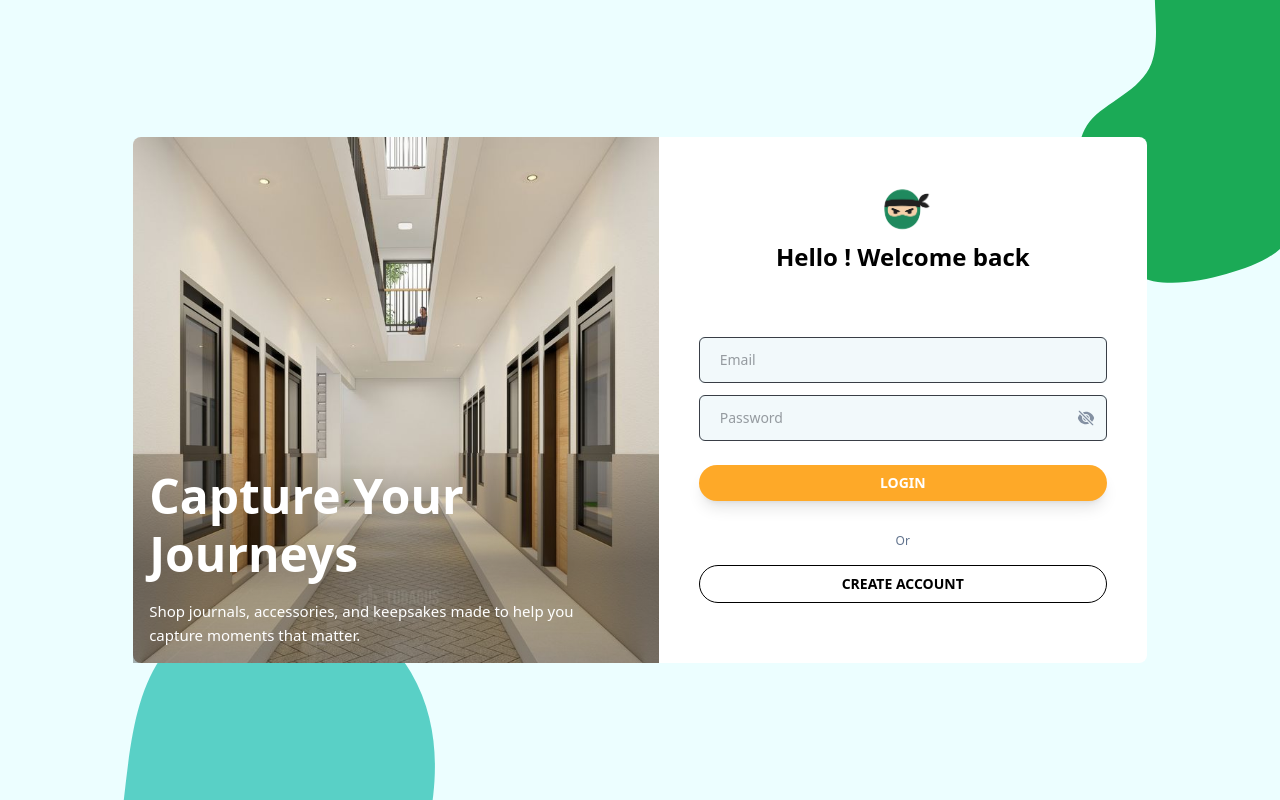
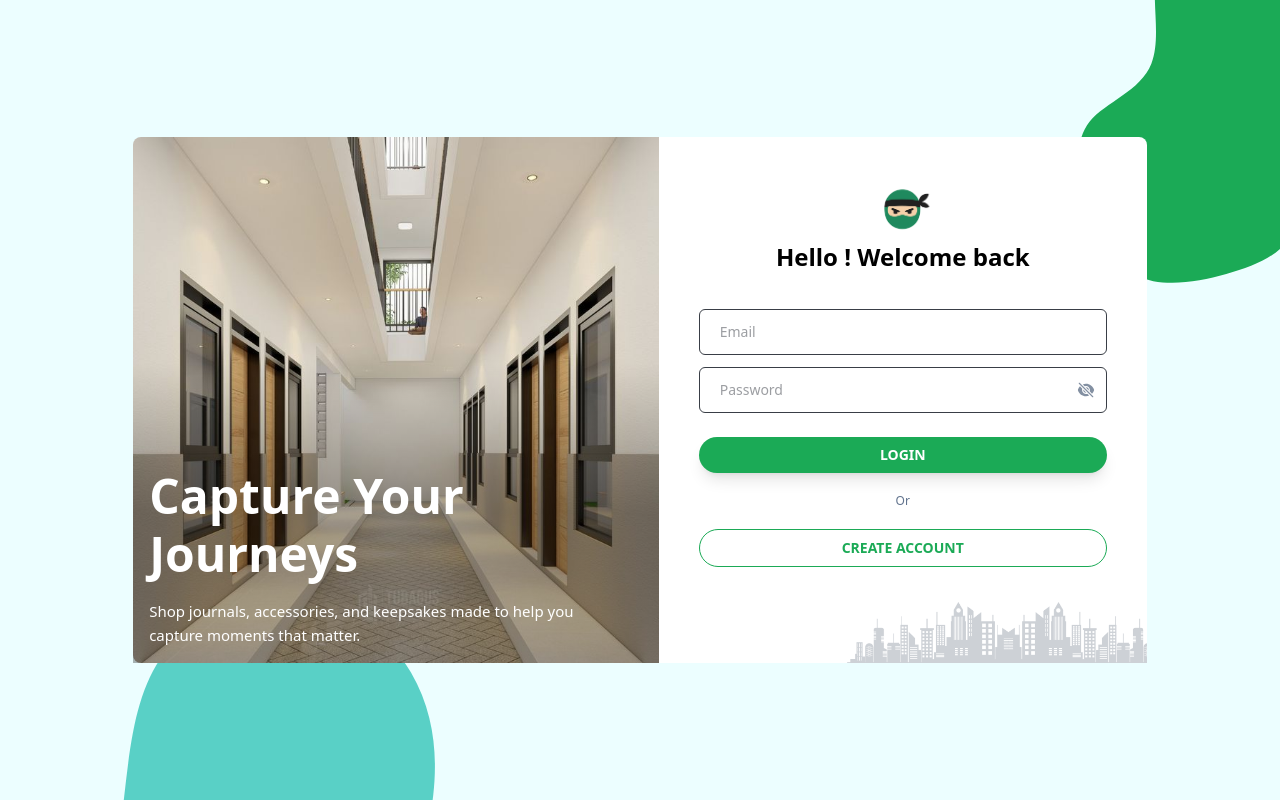
Before and after one commit to Abimanyuoke/Koseeker, a Next.js app in the folder frontend/: page /auth/login in a window 1280 px wide. Built offline with nearby package versions, Linux system fonts and the light colour scheme; no server answers.

Commit message:
`feat: updated login page with new image and styling changes`

```diff
--- a/frontend/app/auth/login/page.tsx
+++ b/frontend/app/auth/login/page.tsx
@@ -11,7 +11,8 @@ import axios from "axios";
 import Image from "next/image";
 import imgLogin from "../../../public/images/kosimage.jpeg";
 import logo from "../../../public/images/logo.png";
-import { input } from "framer-motion/client";
+import siluet from "../../../public/images/siluetKota.png";
+
 
 export default function Login() {
     const router = useRouter();
@@ -37,8 +38,8 @@ export default function Login() {
                     storeCookie("role", data.data.role)
                     storeCookie("profile_picture", data.data.profile_picture || "")
                     let role = data.data.role
-                    if (role === `MANAGER`) setTimeout(() => router.replace(`/manager/dashboard`), 1000)
-                    else if (role === `USER`) setTimeout(() => router.replace(`/main`), 1000)
+                    if (role === `owner`) setTimeout(() => router.replace(`/manager/dashboard`), 1000)
+                    else if (role === `society`) setTimeout(() => router.replace(`/main`), 1000)
                 }
             }
             else toast.warning(data.message, { duration: 2000 })
@@ -63,7 +64,7 @@ export default function Login() {
                             <Image src={imgLogin} alt="Image Login" width={680} className="bg-cover rounded-l-lg" />
                         </div>
                         <div className="absolute w-full">
-                            <span className="absolute bottom-0 w-full h-[200px] bg-gradient-to-t opacity-30 from-black via via-black to-transparent">{""}</span>
+                            <span className="absolute bottom-0 w-full h-[300px] bg-gradient-to-t opacity-30 from-black via-black to-transparent">{""}</span>
                             <div className="absolute bottom-0 text-white space-y-2 p-4">
                                 <h4 className="text-5xl font-semibold leading-[58px]">
                                     Capture Your <br /> Journeys
@@ -75,17 +76,17 @@ export default function Login() {
                     <div className="w-3/5 p-10 bg-white rounded-r-lg relative">
                         <div className="flex flex-col items-center justify-center mb-4">
                             <Image src={logo} alt="Logo" width={60} height={60} className="w-16 h-16 object-cover" />
-                            <h1 className="text-2xl font-semibold mb-7">
+                            <h1 className="text-2xl font-semibold ">
                                 Hello ! Welcome back
                             </h1>
                         </div>
                         <form className="flex flex-col pt-5 gap-3" onSubmit={handleSubmit}>
-                            <div className="flex w-full items-center rounded relative bg-cyan-600/5">
+                            <div className="flex w-full items-center rounded relative">
                                 <input type="email" placeholder="Email" className="pl-5 text-[#393e46] focus:outline-none py-3 text-sm w-full border rounded-md"
                                     onChange={e => setEmail(e.target.value)} id={`email`} />
                             </div>
 
-                            <div className="flex w-full items-center bg-cyan-600/5 rounded relative">
+                            <div className="flex w-full items-center rounded relative">
                                 <input type={showPassword ? `text` : `password`} className="pl-5 text-[#393e46] rounded-md py-3 text-sm w-full focus:outline-none border" value={password}
                                     onChange={e => setPassword(e.target.value)} placeholder="Password" id={`password`} />
                                 <div className="cursor-pointer rounded-r-md p-3 absolute right-0" onClick={() => setShowPassword(!showPassword)}>
@@ -95,17 +96,16 @@ export default function Login() {
                                     }
                                 </div>
                             </div>
-
-                            <button
-                                type="submit" className="mt-3 uppercase text-sm font-semibold bg-[#fea928] shadow-lg  p-[10px] my-1 hover:text-white duration-200 transition-all  text-white py-2 rounded-full cursor-pointer">
+                            <button type="submit" className="mt-3 uppercase text-sm font-semibold bg-primary shadow-lg p-[10px]  hover:text-white duration-200 transition-all hover:scale-105  text-white py-2 rounded-full cursor-pointer">
                                 login
                             </button>
+                            <p className="text-xs text-center text-slate-500 my-2">Or</p>
                             <div className="flex flex-col justify-center text-center">
-                                <p className="text-xs text-slate-500 my-4">Or</p>
-                                <button onClick={() => { router.push("/auth/signup") }} className="uppercase text-sm bg-white text-primary border border-secondary hover:bg-secondary hover:text-white rounded-full py-2 cursor-pointer font-semibold duration-300 transition-colors">create account</button>
+                                <button onClick={() => { router.push("/auth/signup") }} className="uppercase text-sm text-primary border border-primary hover:scale-105 rounded-full py-2 cursor-pointer font-semibold duration-300 transition-all">create account</button>
                             </div>
                         </form>
                     </div>
+                    <Image src={siluet} alt="Logo" width={300} height={60} className=" object-cover absolute bottom-0 right-0" />
                 </div>
             </div>
         </div>
--- a/frontend/app/globals.css
+++ b/frontend/app/globals.css
@@ -2,12 +2,15 @@
 @import 'slick-carousel/slick/slick.css';
 @import 'slick-carousel/slick/slick-theme.css';
 
-
 :root {
   --background: #ffffff;
 }
-
 body {
   background: var(--background);
 }
-e:\React\Website_Ecommerce\frontend\app\auth
+
+@theme {
+  --color-primary: #1baa56;
+  --color-background: #ffffff;
+  --color-text: #393e46;
+}
```
Also changed, not shown: frontend/public/images/siluetKota.png (added).
